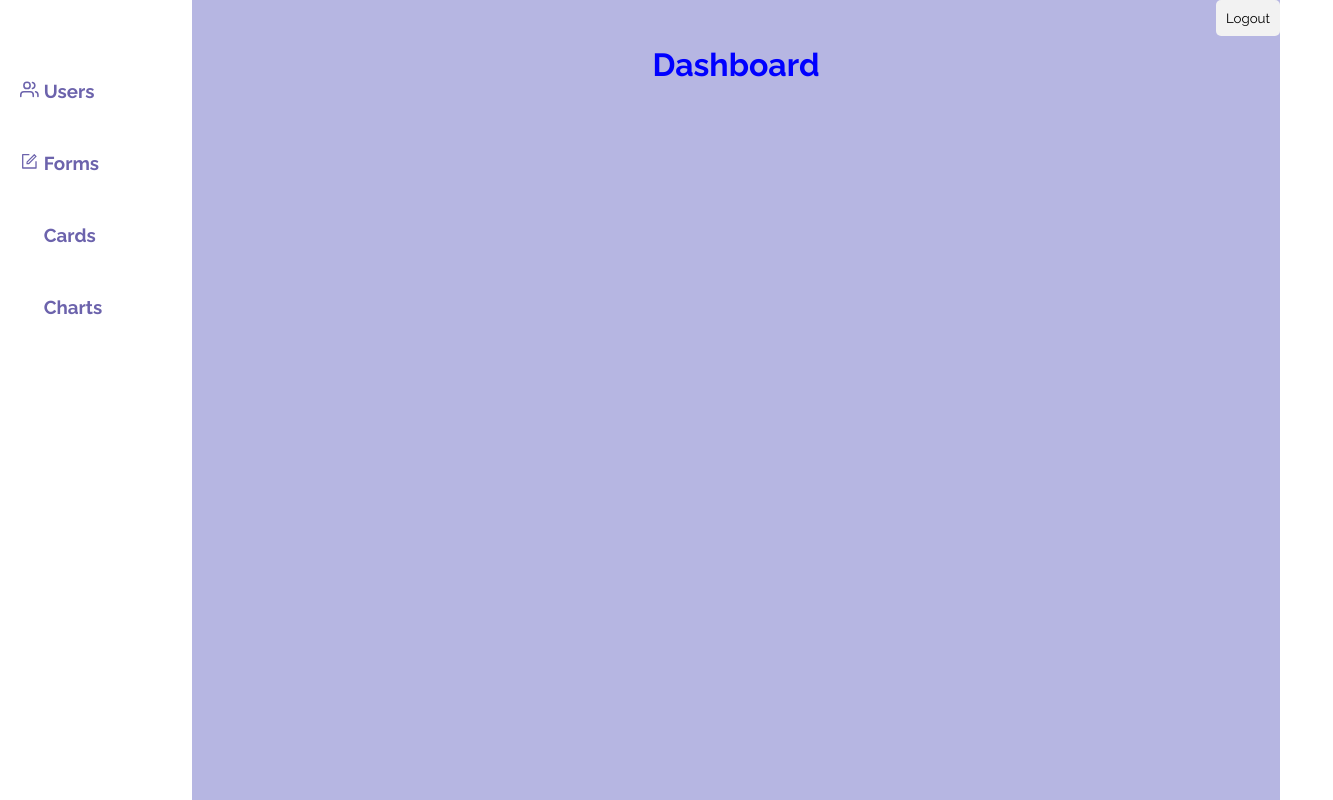
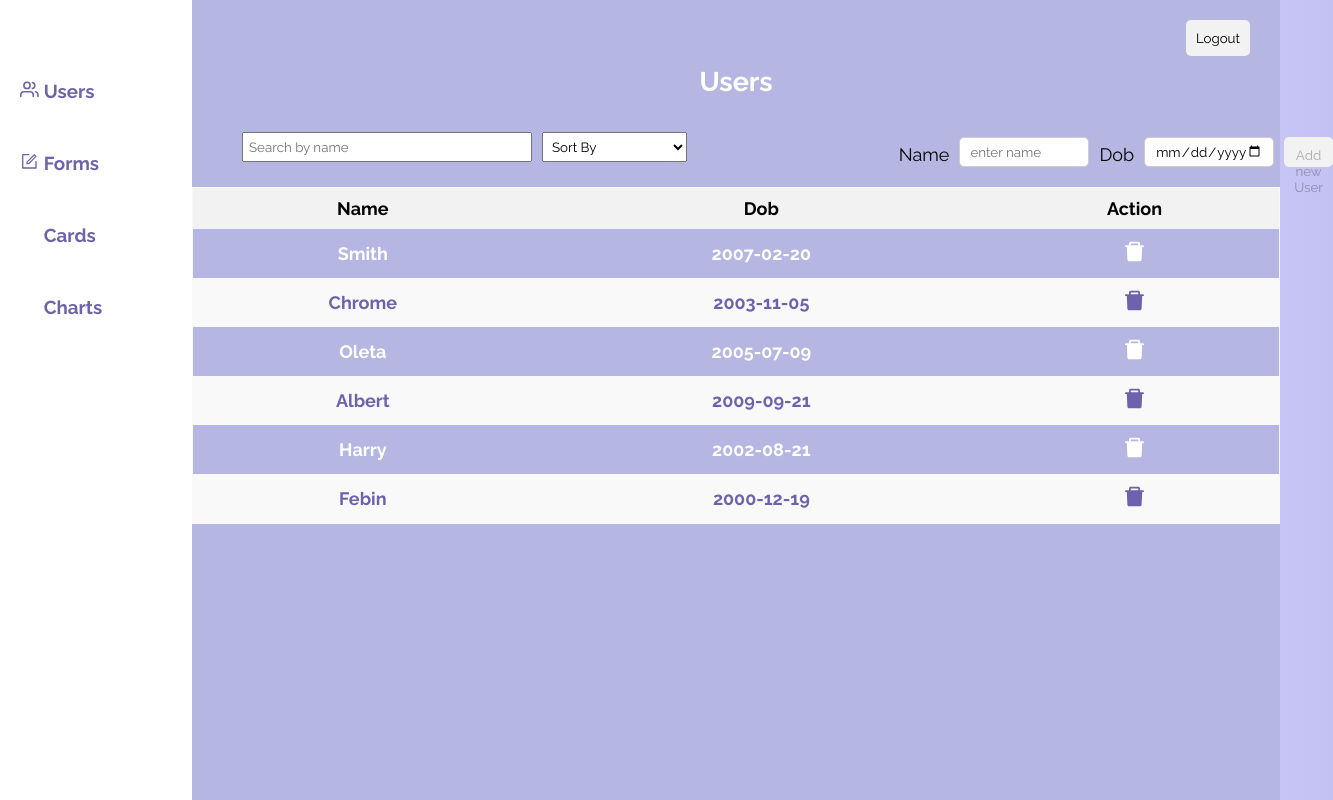
Before and after one commit to f3bin/dashboard-CRUD_filter-search-sort, a React (Create React App) app: page /dashboard in a window 1280 px wide. Shown: the whole page, 1333 px wide, since content can reach past the window. Built offline with nearby package versions, Linux system fonts and the light colour scheme; data requests are answered from the project's data file; some icons are missing.

Commit message:
third commit

```diff
--- a/src/App.js
+++ b/src/App.js
@@ -13,7 +13,7 @@ function App() {
       <Routes>
         <Route path="/" element={<LoginPage />} />
         <Route path="/dashboard" element={<DashboardMain />}>
-          <Route path='' element={<h1 style={{color:'blue'}}>Dashboard</h1>} />
+          <Route index element={<UserList />} />
           <Route path="users" element={<UserList />} />
         </Route>
       </Routes>
--- a/src/components/dashboardMain/DashboardMain.scss
+++ b/src/components/dashboardMain/DashboardMain.scss
@@ -23,7 +23,6 @@
                }
           }
 
-
      }
 
      .dashboard-content {
@@ -34,7 +33,7 @@
           gap: 10px;
 
           .logout {
-
+padding: 20px 30px 0px;
                display: flex;
                justify-content: flex-end;
 
--- a/src/components/userList/UserList.jsx
+++ b/src/components/userList/UserList.jsx
@@ -53,7 +53,10 @@ const UserList = () => {
     setNewUser((prev) => ({ ...prev, birthDate: e.target.value }));
   };
 
-  console.log(newUser);
+  const handleAddNewUser = () => {
+    dispatch(addUser(newUser));
+    setNewUser({ name: "", birthDate: "" });
+  };
 
   useEffect(() => {
     dispatch(getUsers());
@@ -74,8 +77,8 @@ const UserList = () => {
           />
           <select value={sortOption} onChange={handleSort}>
             <option value="">Sort By</option>
-            <option value="asc">Ascending</option>
-            <option value="desc">Descending</option>
+            <option value="asc">Ascending (DOB)</option>
+            <option value="desc">Descending (DOB)</option>
           </select>
         </div>
         <div className="searchSort-2">
@@ -83,12 +86,22 @@ const UserList = () => {
             <label>Name</label>
             <input
               type="text"
+              value={newUser.name}
+              required
               placeholder="enter name"
               onChange={handleNameChange}
             />
             <label>Dob</label>
-            <input type="date" onChange={handleDateChange} />
-            <button onClick={() => dispatch(addUser(newUser))}>
+            <input
+              required
+              type="date"
+              value={newUser.birthDate}
+              onChange={handleDateChange}
+            />
+            <button
+              onClick={handleAddNewUser}
+              disabled={!newUser.name || !newUser.birthDate}
+            >
               Add new User
             </button>
           </div>
--- a/src/components/userList/UserList.scss
+++ b/src/components/userList/UserList.scss
@@ -46,8 +46,8 @@
           .searchSort-2 {
                width: 50%;
                display: flex;
-          justify-content: flex-end;
-          padding-right: 60px;
+               justify-content: flex-end;
+               padding-right: 60px;
 
                .addUser-input {
                     width: 70%;
@@ -56,8 +56,6 @@
                     align-items: center;
                     justify-content: space-between;
                     gap: 10px;
-
-
 
                     label {
                          display: block;
@@ -69,7 +67,7 @@
                     button {
                          padding: 10px;
                          margin-bottom: 10px;
-                         width: 130px;
+                         width: 150px;
                          height: 30px;
                     }
 
@@ -99,6 +97,8 @@
                          }
                     }
                }
+
+
           }
      }
 
@@ -137,9 +137,7 @@
                     }
                }
           }
+
      }
 
-
-
-
 }
```
